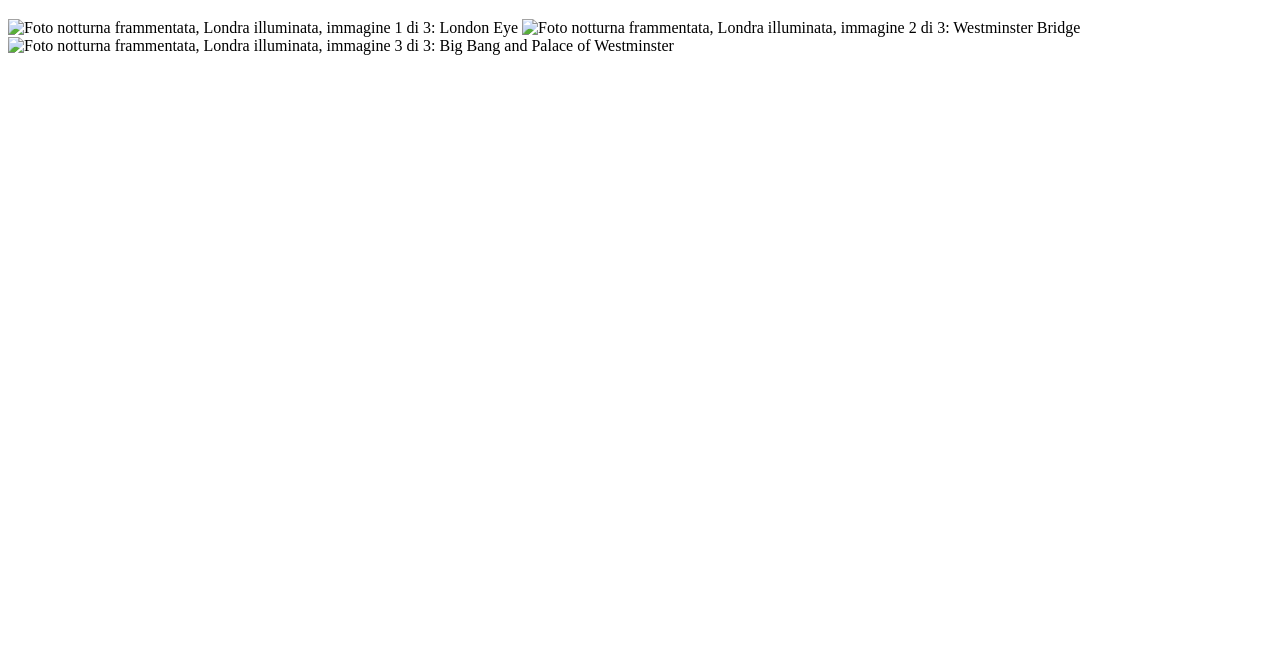
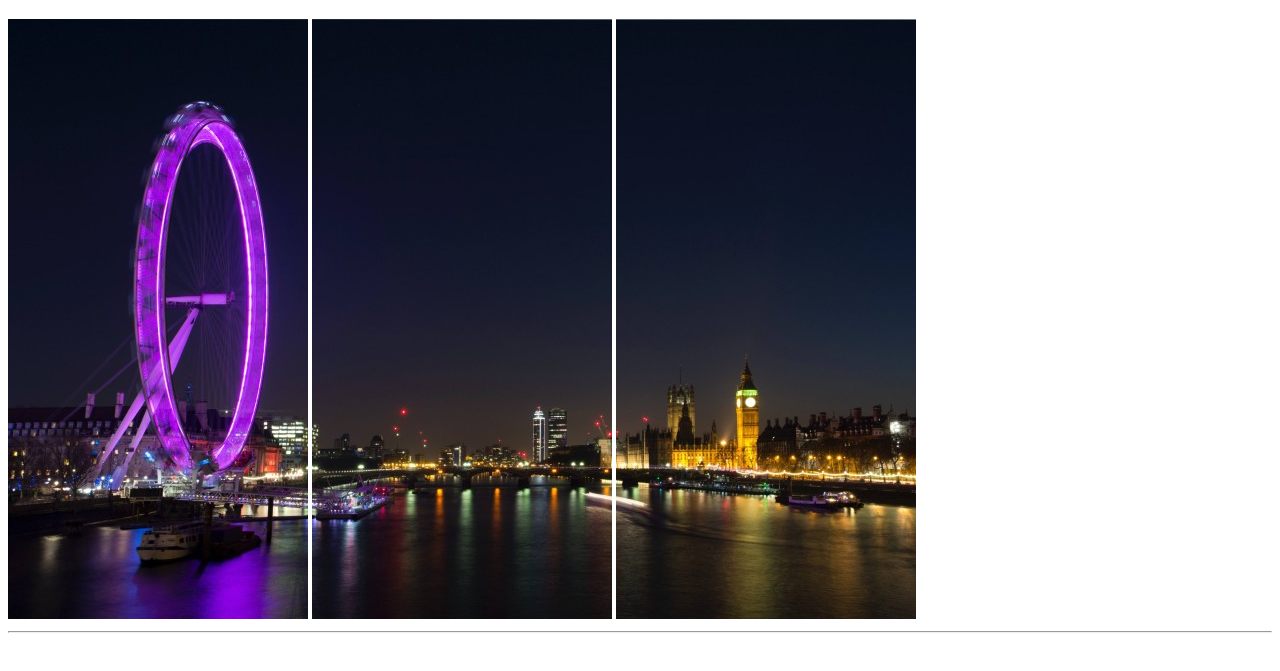
Before and after one commit to Alek90/html-london-trip, a plain HTML site: page index.html in a window 1280 px wide. Shown: the part 61-732 px from the top of the page. Drawn offline with Linux system fonts and the light colour scheme.

Commit message:
Completato Header

```diff
--- a/index.html
+++ b/index.html
@@ -11,15 +11,18 @@
     <header>
         <h1>Il mio Viaggio a Londra</h1>
 
-        <img src="" alt="Foto notturna frammentata, Londra illuminata, immagine 1 di 3: London Eye">
-        <img src="" alt="Foto notturna frammentata, Londra illuminata, immagine 2 di 3: Westminster Bridge">
-        <img src="" alt="Foto notturna frammentata, Londra illuminata, immagine 3 di 3: Big Bang and Palace of Westminster">
+        <img src="./img/pexels-bill-emrich-230794-0.jpg" alt="Foto notturna frammentata, Londra illuminata, immagine 1 di 3: London Eye">
+        <img src="./img/pexels-bill-emrich-230794-1.jpg" alt="Foto notturna frammentata, Londra illuminata, immagine 2 di 3: Westminster Bridge">
+        <img src="./img/pexels-bill-emrich-230794-2.jpg" alt="Foto notturna frammentata, Londra illuminata, immagine 3 di 3: Big Bang and Palace of Westminster">
+
+        <hr>
     </header>
     <!-- /Titolo e immagini presentazione -->
 
     <!-- Programma -->
     <main>
     <!-- Spese -->
+
     <!-- /Spese -->
 
     <!-- Cose da fare -->
```
Also changed, not shown: img/pexels-bill-emrich-230794-0.jpg (added), img/pexels-bill-emrich-230794-1.jpg (added), img/pexels-bill-emrich-230794-2.jpg (added), 1 other file.
